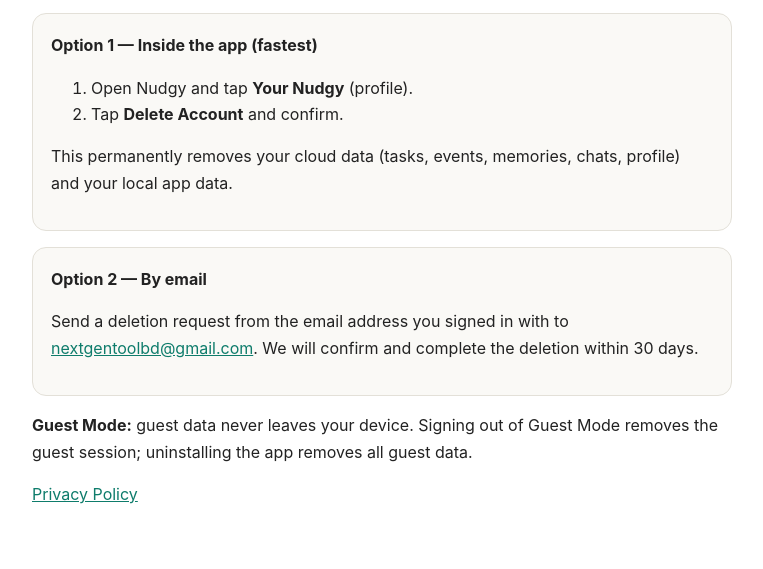
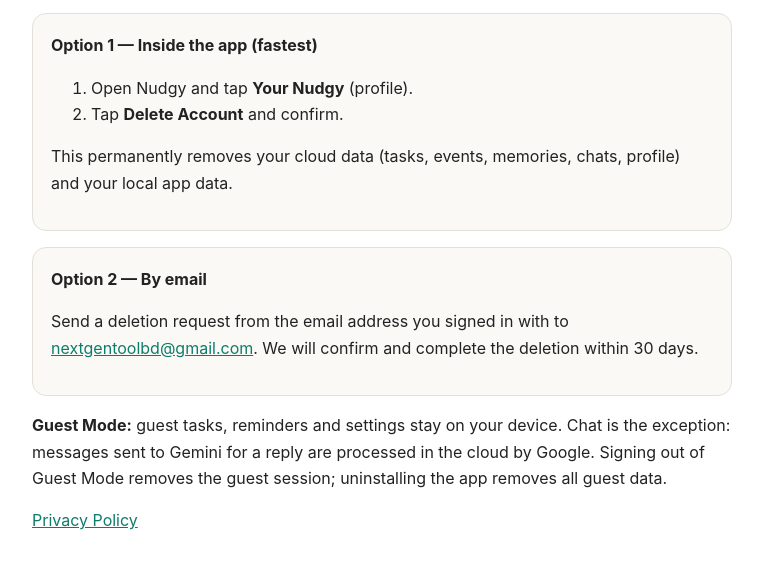
Before and after one commit to tanvir-durlove/tanvir-durlove.github.io, a plain HTML site: page nudgy/delete-account.html in a window 1280 px wide. Shown: the part 125-694 px from the top of the page, without its empty margins (258-1021 px from the left). Drawn offline with Linux system fonts and the light colour scheme.

Commit message:
Nudgy delete-account: same Guest Mode correction as privacy policy

```diff
--- a/nudgy/delete-account.html
+++ b/nudgy/delete-account.html
@@ -31,7 +31,7 @@
   We will confirm and complete the deletion within 30 days.</p>
 </div>
 
-<p><strong>Guest Mode:</strong> guest data never leaves your device. Signing out of Guest Mode removes the guest session; uninstalling the app removes all guest data.</p>
+<p><strong>Guest Mode:</strong> guest tasks, reminders and settings stay on your device. Chat is the exception: messages sent to Gemini for a reply are processed in the cloud by Google. Signing out of Guest Mode removes the guest session; uninstalling the app removes all guest data.</p>
 <p><a href="https://tanvir-durlove.github.io/nudgy/privacy-policy.html">Privacy Policy</a></p>
 </body>
 </html>
```
